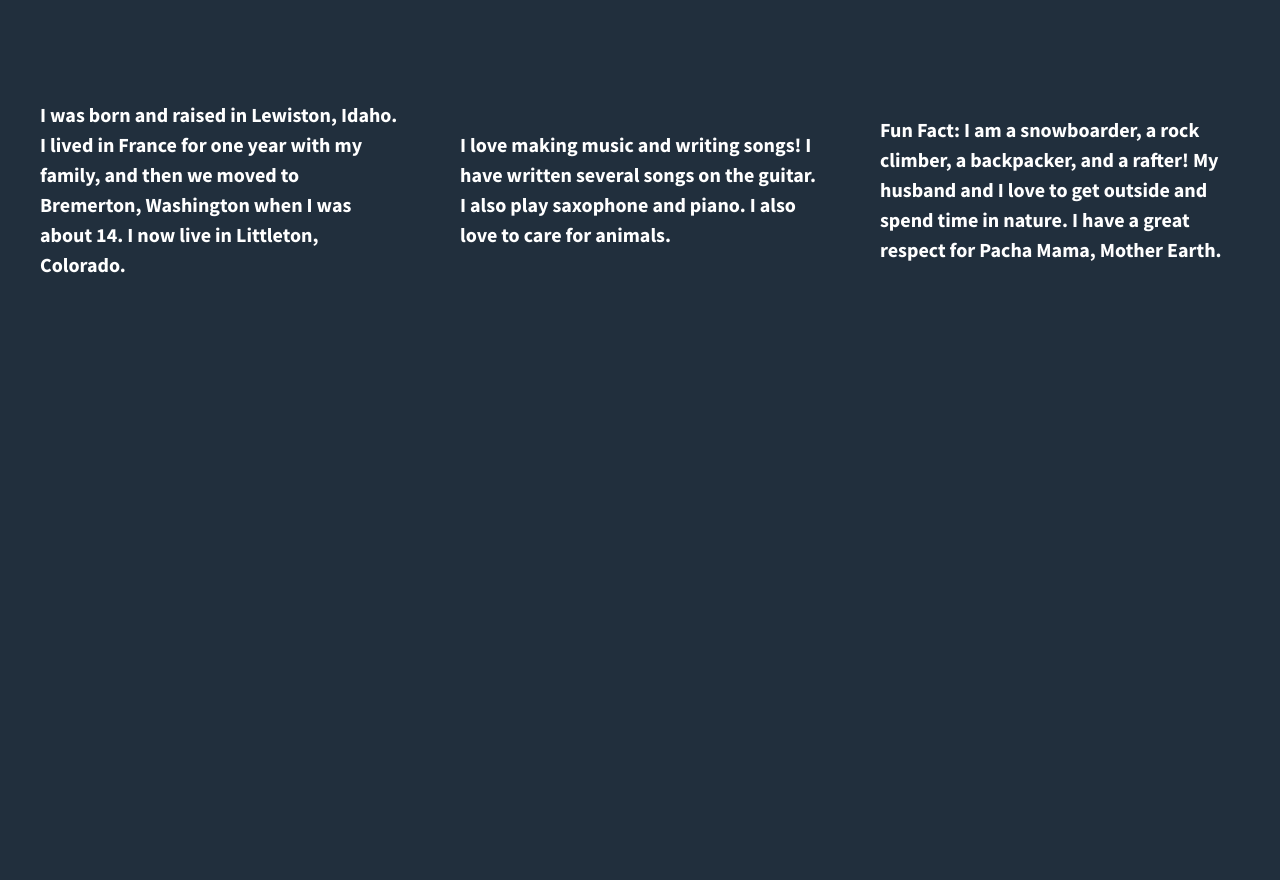
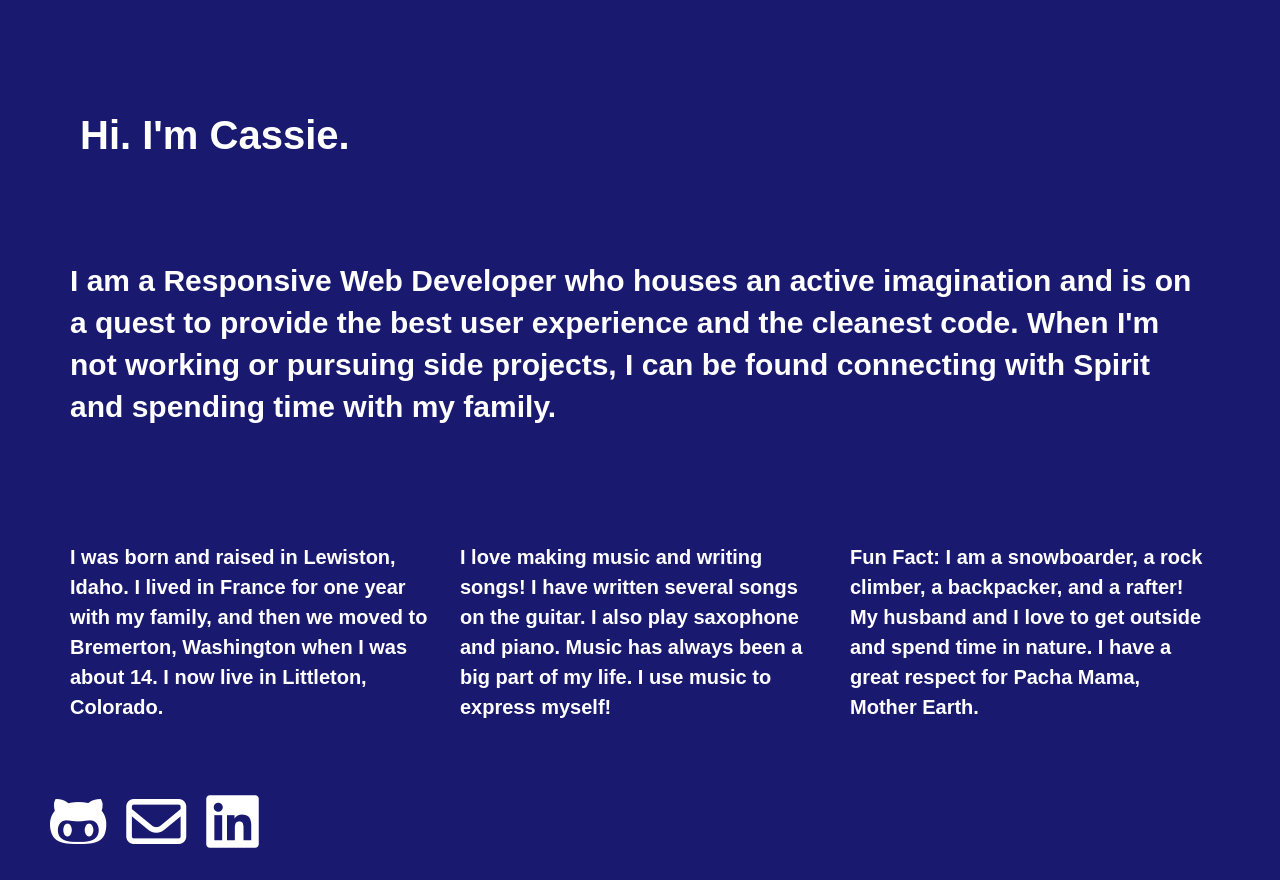
Before and after one commit to cassandrawhitty/206-divs-flexbox-starter, a plain HTML site: page index.html in a window 1280 px wide. Drawn offline with nearby package versions, Linux system fonts and the light colour scheme; a web font is replaced by a local one.

Commit message:
Font and Contact Icons

```diff
--- a/css/main.css
+++ b/css/main.css
@@ -97,22 +97,30 @@ textarea {
 
 
 html {
-  background-color: #212F3D;
+  background-color: #191970;
   height: 100%;
 }
 
 body {
-  font-family: 'Source Sans Pro', sans-serif;
+  font-family: 'Gotu', sans-serif;
   padding: 2em;
   font-size: 1.25em;
   height: 100%;
+}
+
+h1, h2 {
+  color: white;
+  display: flex;
+  justify-content: flex-start;
+  align-items: space-around;
+  padding: 1em;
 }
 
 .wrapper {
   font-weight: 700;
   flex-flow: row wrap;
   display: flex;
-  justify-content: space-between;
+  justify-content: space-evenly;
 }
 
 .div-1, .div-2, .div-3 {
@@ -125,6 +133,25 @@ body {
   justify-content: center;
   align-items: center;
 }
+
+footer {
+  display: flex;
+  justify-content: flex-start;
+}
+
+.icon-1, .icon-2, .icon-3 {
+  display: flex;
+  justify-content: space-around;
+}
+
+i {
+  color: white;
+  display: flex;
+  justify-content: flex-start;
+  padding: 10px;
+}
+
+
 
 
 
--- a/index.html
+++ b/index.html
@@ -15,8 +15,15 @@
         <script src="js/vendor/modernizr-2.8.3.min.js"></script>
         <link href='http://fonts.googleapis.com/css?family=Lora:700' rel='stylesheet' type='text/css'>
         <link href='http://fonts.googleapis.com/css?family=Source+Sans+Pro:400,700' rel='stylesheet' type='text/css'>
+        <link href="https://fonts.googleapis.com/css?family=Gotu&display=swap" rel="stylesheet">
+        <script src="https://kit.fontawesome.com/09130a5089.js" crossorigin="anonymous"></script>
+        <script src="https://use.fontawesome.com/8c1d4d0913.js"></script>
     </head>
     <body>
+      <header>
+        <h1>Hi.  I'm Cassie.</h1>
+        <h2>I am a Responsive Web Developer who houses an active imagination and is on a quest to provide the best user experience and the cleanest code.  When I'm not working or pursuing side projects, I can be found connecting with Spirit and spending time with my family.</h2>
+      </header>
         <!--[if lt IE 8]>
             <p class="browserupgrade">You are using an <strong>outdated</strong> browser. Please <a href="http://browsehappy.com/">upgrade your browser</a> to improve your experience.</p>
         <![endif]-->
@@ -26,12 +33,18 @@
                 <p>I was born and raised in Lewiston, Idaho.  I lived in France for one year with my family, and then we moved to Bremerton, Washington when I was about 14.  I now live in Littleton, Colorado.</p>
             </div>
             <div class="div-2">
-                <p>I love making music and writing songs!  I have written several songs on the guitar.  I also play saxophone and piano.  I also love to care for animals.</p>
+                <p>I love making music and writing songs!  I have written several songs on the guitar.  I also play saxophone and piano.  Music has always been a big part of my life.  I use music to express myself!</p>
             </div>
             <div class="div-3">
                 <p>Fun Fact: I am a snowboarder, a rock climber, a backpacker, and a rafter!  My husband and I love to get outside and spend time in nature.  I have a great respect for Pacha Mama, Mother Earth.</p>
             </div>
         </section>
+
+        <footer>
+          <div class="icon-1"><a href="https://github.com/casstastropheeee" target="_blank"><i class="fab fa-github-alt fa-3x" alt="Github Icon"></i></a></div>
+          <div class="icon-2"><a href="mailto:cassandraallexwhitty@gmail.com" target="_blank"><i class="far fa-envelope fa-3x" alt="Envelope Icon"></i></a></div>
+          <div class="icon-3"><a href="https://www.linkedin.com/in/cassandra-whitty-0a184a1a4/" target="_blank"><i class="fab fa-linkedin fa-3x" alt="Linkedin Icon"></i></a></div>
+        </footer>
 
         <script src="https://ajax.googleapis.com/ajax/libs/jquery/1.11.3/jquery.min.js"></script>
         <script>window.jQuery || document.write('<script src="js/vendor/jquery-1.11.3.min.js"><\/script>')</script>
```
